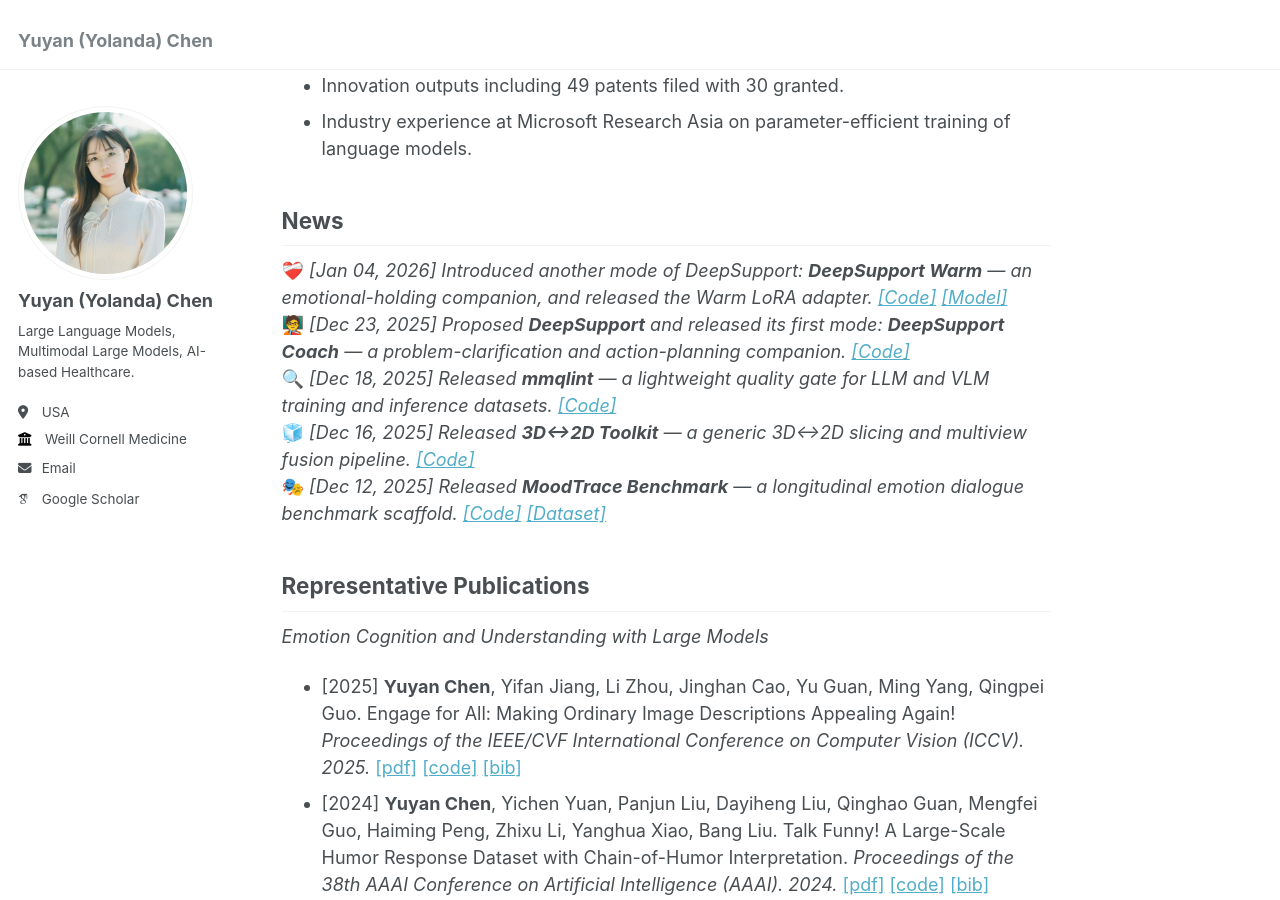
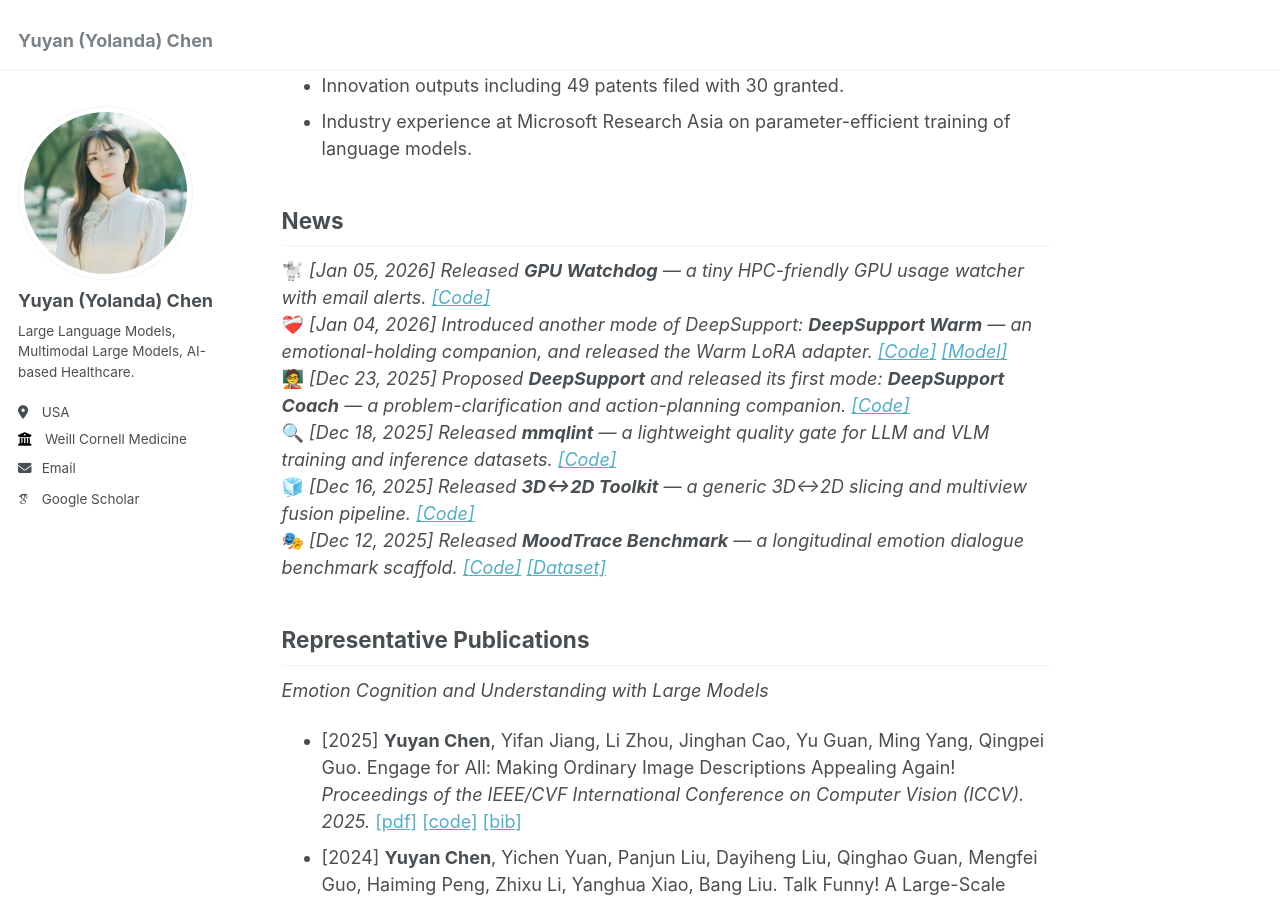
Before and after one commit to Yukyin/Yukyin.github.io, a Jekyll site: the page built from _pages/about.md, in a window 1280 px wide and 900 px high, scrolled down 519 px. Built offline with Jekyll 4.4.1, drawn with Linux system fonts in a browser that asks for light colours; some web fonts are replaced.

Commit message:
Update about page

```diff
--- a/_pages/about.md
+++ b/_pages/about.md
@@ -21,6 +21,7 @@ I am a Postdoctoral Fellow in Bioinformatics, Houston Methodist, Weill Cornell M
 
 
 ## News
+🐩 <em>[Jan 05, 2026] Released **GPU Watchdog** — a tiny HPC-friendly GPU usage watcher with email alerts. [[Code]](https://github.com/Yukyin/gpu-watchdog)</em>
 ❤️‍🩹 <em>[Jan 04, 2026] Introduced another mode of DeepSupport: **DeepSupport Warm** — an emotional-holding companion, and released the Warm LoRA adapter. [[Code]](https://github.com/Yukyin/DeepSupport/tree/main/DeepSupport_Warm) [[Model]](https://huggingface.co/Yukyin/deepsupport-warm-lora-oss)</em>
 🧑‍🏫 <em>[Dec 23, 2025] Proposed **DeepSupport** and released its first mode: **DeepSupport Coach** — a problem-clarification and action-planning companion. [[Code]](https://github.com/Yukyin/DeepSupport/tree/main/DeepSupport_Coach)</em>
 🔍 <em>[Dec 18, 2025] Released **mmqlint** — a lightweight quality gate for LLM and VLM training and inference datasets. [[Code]](https://github.com/Yukyin/mmqlint)</em>
```
